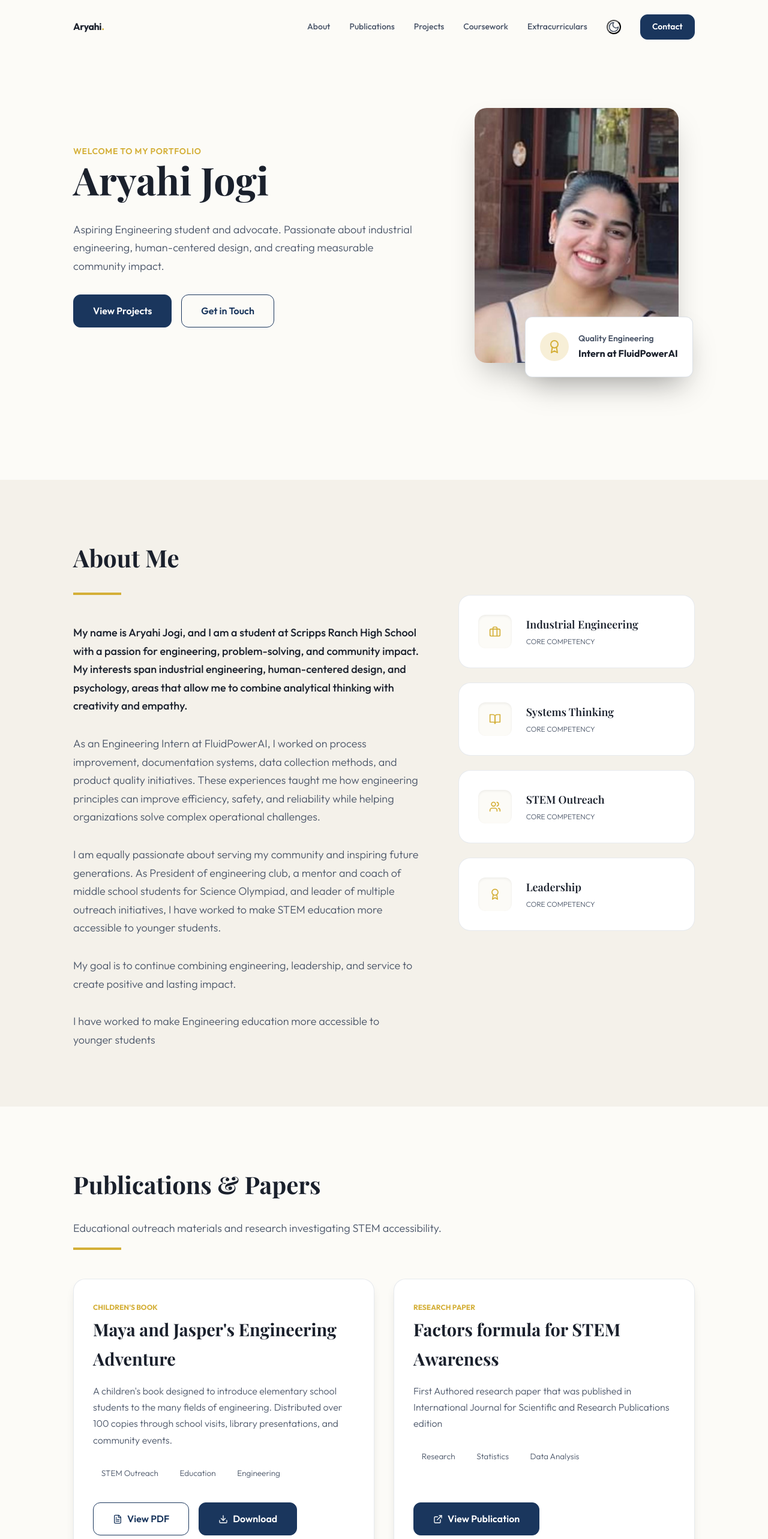
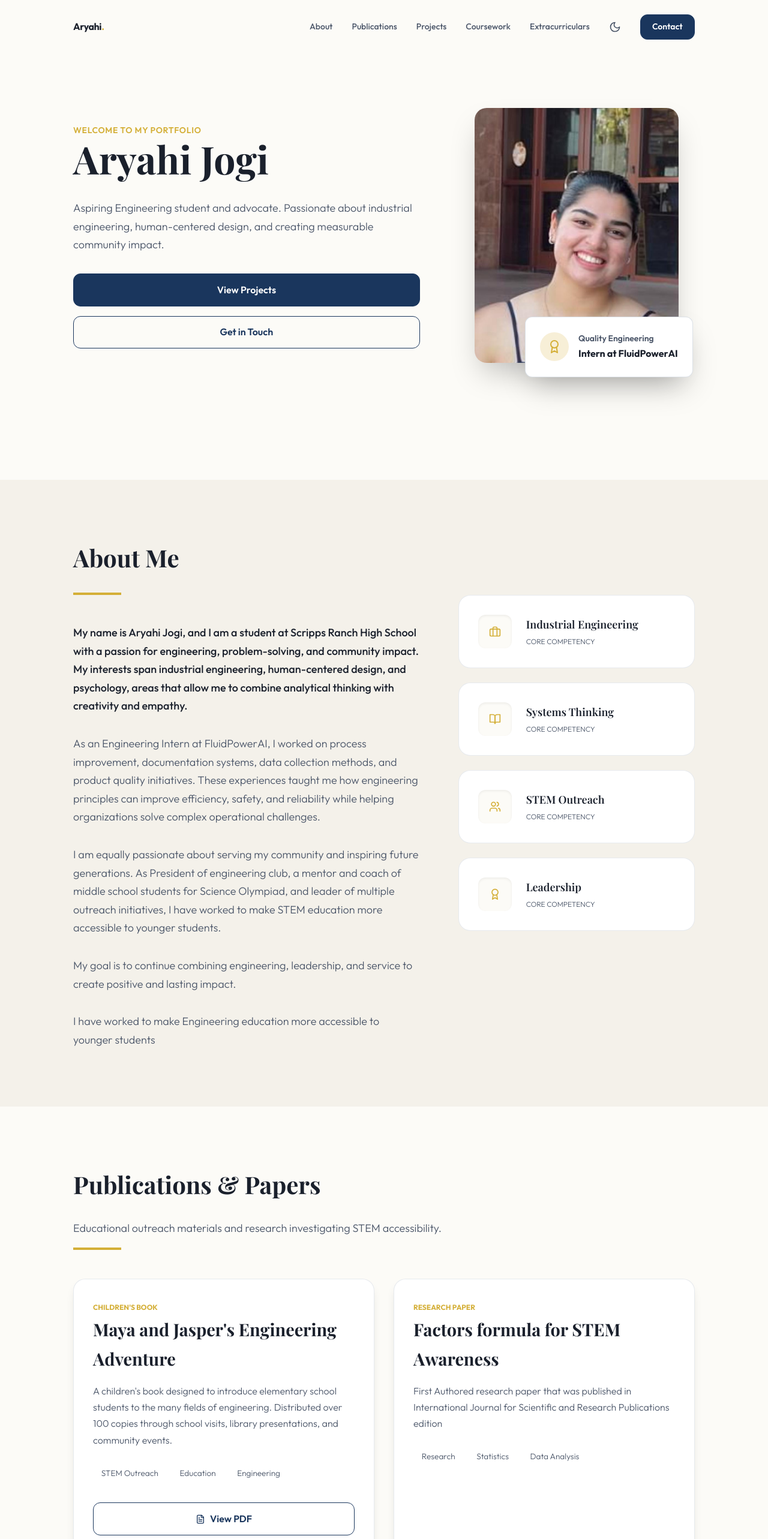
Before and after one commit to JahagirdarAmey/AryahiJogi, a React (Vite) app: page / in a window 1280 px wide. Shown: the top 2566 px of the page at 60% size. Built offline with nearby package versions, Linux system fonts and the light colour scheme; a web font is replaced by a local one.

Commit message:
Optimize button stacking on mobile and remove default button outlines

```diff
--- a/src/App.jsx
+++ b/src/App.jsx
@@ -185,9 +185,9 @@ const App = () => {
             <p className="text-lg mb-8 leading-relaxed text-indigo-100">
               {content.role}. Passionate about industrial engineering, human-centered design, and creating measurable community impact.
             </p>
-            <div className="flex flex-wrap gap-4">
-              <a href="#projects" className="btn">View Projects</a>
-              <a href="#contact" className="btn btn-outline">Get in Touch</a>
+            <div className="flex flex-col sm:flex-row gap-4">
+              <a href="#projects" className="btn justify-center w-full sm:w-auto">View Projects</a>
+              <a href="#contact" className="btn btn-outline justify-center w-full sm:w-auto">Get in Touch</a>
             </div>
           </motion.div>
 
@@ -293,22 +293,22 @@ const App = () => {
                     {pub.tags.map(tag => <span key={tag} className="tag">{tag}</span>)}
                   </div>
                 </div>
-                <div className="flex gap-4">
+                <div className="flex flex-col sm:flex-row gap-4">
                   {pub.pdf && pub.pdf !== '#' ? (
-                    <a href={getAssetPath(pub.pdf)} target="_blank" rel="noopener noreferrer" className="btn btn-sm btn-outline flex items-center gap-2">
+                    <a href={getAssetPath(pub.pdf)} target="_blank" rel="noopener noreferrer" className="btn btn-sm btn-outline flex items-center justify-center gap-2 w-full sm:w-auto">
                       <FileText size={16} /> View PDF
                     </a>
                   ) : pub.link ? (
-                    <a href={pub.link} target="_blank" rel="noopener noreferrer" className="btn btn-sm flex items-center gap-2">
+                    <a href={pub.link} target="_blank" rel="noopener noreferrer" className="btn btn-sm flex items-center justify-center gap-2 w-full sm:w-auto">
                       <ExternalLink size={16} /> View Publication
                     </a>
                   ) : (
-                    <button className="btn btn-sm btn-outline flex items-center gap-2 opacity-50 cursor-not-allowed" style={{ pointerEvents: 'none' }} disabled>
+                    <button className="btn btn-sm btn-outline flex items-center justify-center gap-2 opacity-50 cursor-not-allowed w-full sm:w-auto" style={{ pointerEvents: 'none' }} disabled>
                       <FileText size={16} /> PDF Coming Soon
                     </button>
                   )}
                   {pub.title.includes("Maya") && pub.pdf && pub.pdf !== '#' && (
-                    <a href={getAssetPath(pub.pdf)} download className="btn btn-sm flex items-center gap-2">
+                    <a href={getAssetPath(pub.pdf)} download className="btn btn-sm flex items-center justify-center gap-2 w-full sm:w-auto">
                       <Download size={16} /> Download
                     </a>
                   )}
@@ -347,7 +347,7 @@ const App = () => {
                   </ul>
                   {project.email && (
                     <div className="pt-2">
-                      <a href={project.email} target="_blank" rel="noopener noreferrer" className="btn btn-sm btn-outline flex items-center gap-2 inline-flex">
+                      <a href={project.email} target="_blank" rel="noopener noreferrer" className="btn btn-sm btn-outline flex sm:inline-flex items-center justify-center gap-2 w-full sm:w-auto">
                         <ExternalLink size={16} /> Visit Website
                       </a>
                     </div>
--- a/src/index.css
+++ b/src/index.css
@@ -67,6 +67,20 @@
   margin: 0;
   padding: 0;
   box-sizing: border-box;
+}
+
+button {
+  background: none;
+  border: none;
+  cursor: pointer;
+  outline: none;
+  padding: 0;
+  font: inherit;
+  color: inherit;
+}
+
+.border-0 {
+  border: 0 !important;
 }
 
 body {
@@ -185,17 +199,13 @@ section {
 
 .grid { display: grid; }
 .grid-cols-1 { grid-template-columns: repeat(1, minmax(0, 1fr)); }
-  .md\:grid-cols-2 { grid-template-columns: repeat(2, minmax(0, 1fr)); }
-  .md\:grid-cols-3 { grid-template-columns: repeat(3, minmax(0, 1fr)); }
-  .md\:grid-cols-12 { grid-template-columns: repeat(12, minmax(0, 1fr)); }
-
-  .md\:col-span-7 { grid-column: span 7 / span 7; }
-  .md\:col-span-5 { grid-column: span 5 / span 5; }
-
 @media (min-width: 768px) {
   .md\:flex { display: flex; }
   .md\:grid-cols-2 { grid-template-columns: repeat(2, minmax(0, 1fr)); }
   .md\:grid-cols-3 { grid-template-columns: repeat(3, minmax(0, 1fr)); }
+  .md\:grid-cols-12 { grid-template-columns: repeat(12, minmax(0, 1fr)); }
+  .md\:col-span-7 { grid-column: span 7 / span 7; }
+  .md\:col-span-5 { grid-column: span 5 / span 5; }
   .md\:flex-row { flex-direction: row; }
   .md\:flex-row-reverse { flex-direction: row-reverse; }
 }
```
